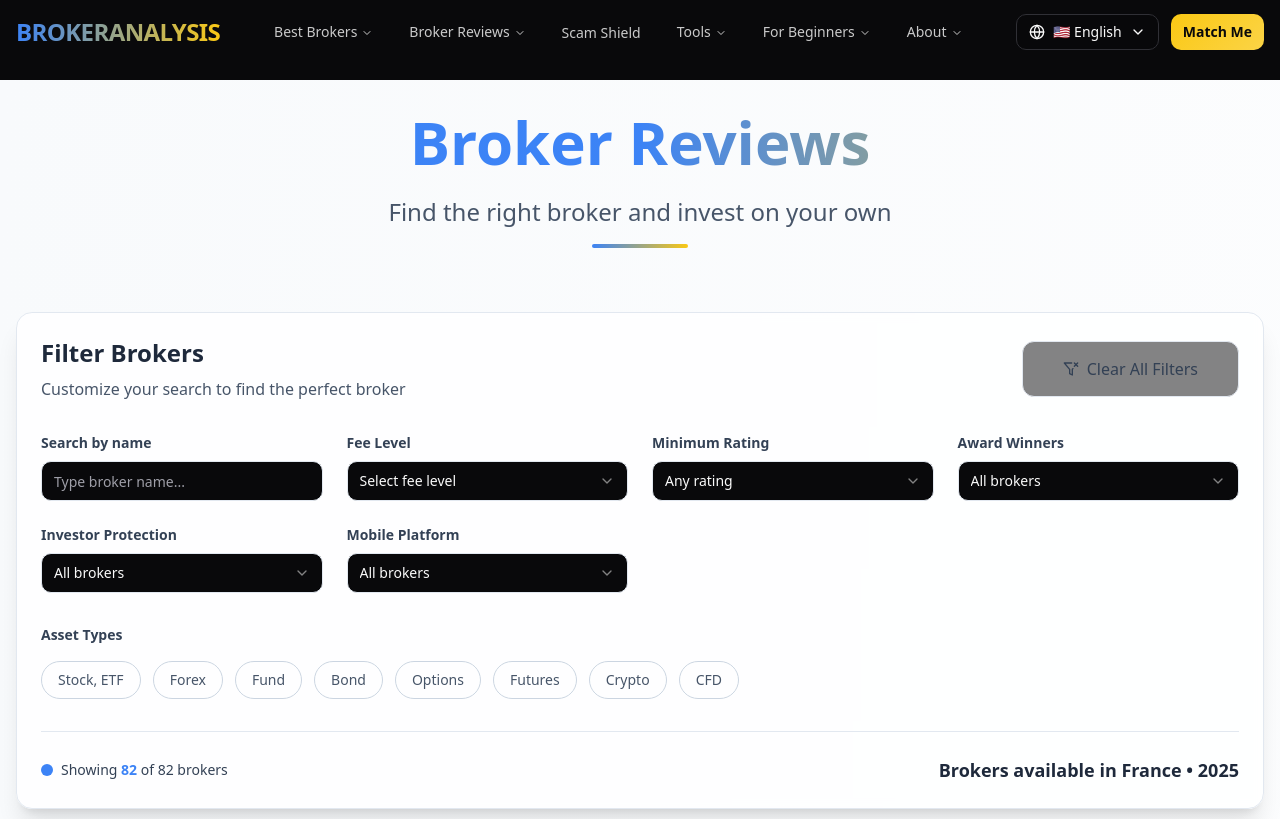
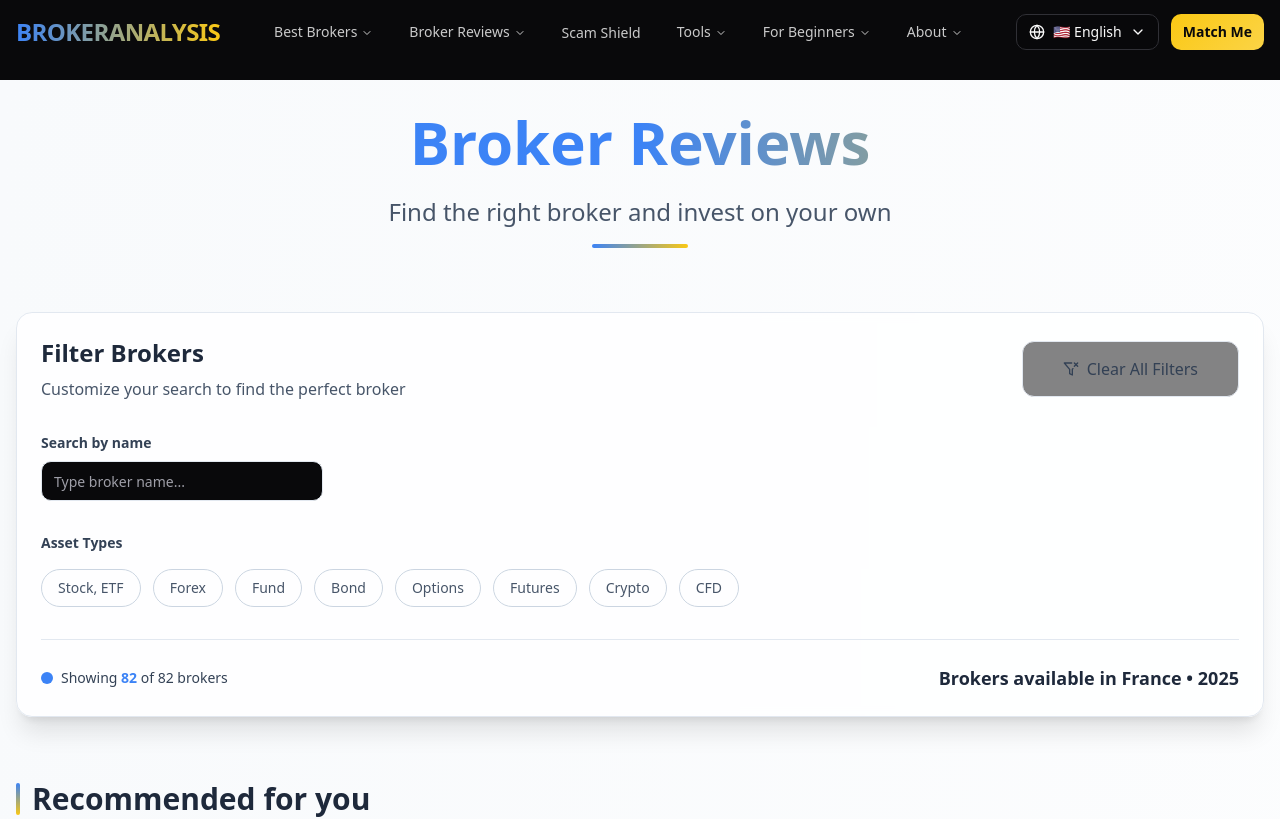
Before and after one commit to vivaluxo37/broker-guardian-pulse, a React (Vite) app: page /broker-reviews in a window 1280 px wide. Shown: the top 819 px of the page. Built offline with nearby package versions, Linux system fonts and the light colour scheme.

Commit message:
Remove unused filters
Remove all filters except asset types.

```diff
--- a/src/pages/BrokerReviews.tsx
+++ b/src/pages/BrokerReviews.tsx
@@ -1341,92 +1341,6 @@ const BrokerReviews = () => {
                   onChange={(e) => setSearchTerm(e.target.value)}
                   className="border-slate-200 focus:border-primary transition-colors duration-200"
                 />
-              </div>
-
-              {/* Fee Level Filter */}
-              <div className="space-y-2">
-                <label className="text-sm font-semibold text-slate-700 block">Fee Level</label>
-                <Select value={selectedFeeLevel} onValueChange={setSelectedFeeLevel}>
-                  <SelectTrigger className="border-slate-200 focus:border-primary">
-                    <SelectValue placeholder="Select fee level" />
-                  </SelectTrigger>
-                  <SelectContent className="bg-white border-slate-200">
-                    <SelectItem value="all">All levels</SelectItem>
-                    <SelectItem value="Low">Low fees</SelectItem>
-                    <SelectItem value="Average">Average fees</SelectItem>
-                    <SelectItem value="High">High fees</SelectItem>
-                  </SelectContent>
-                </Select>
-              </div>
-
-              {/* Minimum Rating Filter */}
-              <div className="space-y-2">
-                <label className="text-sm font-semibold text-slate-700 block">Minimum Rating</label>
-                <Select value={minRating.toString()} onValueChange={(value) => setMinRating(Number(value))}>
-                  <SelectTrigger className="border-slate-200 focus:border-primary">
-                    <SelectValue placeholder="Select minimum rating" />
-                  </SelectTrigger>
-                  <SelectContent className="bg-white border-slate-200">
-                    <SelectItem value="0">Any rating</SelectItem>
-                    <SelectItem value="3">3+ stars</SelectItem>
-                    <SelectItem value="4">4+ stars</SelectItem>
-                    <SelectItem value="4.5">4.5+ stars</SelectItem>
-                  </SelectContent>
-                </Select>
-              </div>
-
-              {/* Award Winner Filter */}
-              <div className="space-y-2">
-                <label className="text-sm font-semibold text-slate-700 block">Award Winners</label>
-                <Select
-                  value={isAwardWinner === null ? "all" : isAwardWinner.toString()}
-                  onValueChange={(value) => setIsAwardWinner(value === "all" ? null : value === "true")}
-                >
-                  <SelectTrigger className="border-slate-200 focus:border-primary">
-                    <SelectValue placeholder="Filter by awards" />
-                  </SelectTrigger>
-                  <SelectContent className="bg-white border-slate-200">
-                    <SelectItem value="all">All brokers</SelectItem>
-                    <SelectItem value="true">Award winners only</SelectItem>
-                    <SelectItem value="false">Non-award winners</SelectItem>
-                  </SelectContent>
-                </Select>
-              </div>
-
-              {/* Investor Protection Filter */}
-              <div className="space-y-2">
-                <label className="text-sm font-semibold text-slate-700 block">Investor Protection</label>
-                <Select
-                  value={hasInvestorProtection === null ? "all" : hasInvestorProtection.toString()}
-                  onValueChange={(value) => setHasInvestorProtection(value === "all" ? null : value === "true")}
-                >
-                  <SelectTrigger className="border-slate-200 focus:border-primary">
-                    <SelectValue placeholder="Protection status" />
-                  </SelectTrigger>
-                  <SelectContent className="bg-white border-slate-200">
-                    <SelectItem value="all">All brokers</SelectItem>
-                    <SelectItem value="true">With protection</SelectItem>
-                    <SelectItem value="false">Without protection</SelectItem>
-                  </SelectContent>
-                </Select>
-              </div>
-
-              {/* Mobile Platform Filter */}
-              <div className="space-y-2">
-                <label className="text-sm font-semibold text-slate-700 block">Mobile Platform</label>
-                <Select
-                  value={hasMobilePlatform === null ? "all" : hasMobilePlatform.toString()}
-                  onValueChange={(value) => setHasMobilePlatform(value === "all" ? null : value === "true")}
-                >
-                  <SelectTrigger className="border-slate-200 focus:border-primary">
-                    <SelectValue placeholder="Mobile app availability" />
-                  </SelectTrigger>
-                  <SelectContent className="bg-white border-slate-200">
-                    <SelectItem value="all">All brokers</SelectItem>
-                    <SelectItem value="true">With mobile app</SelectItem>
-                    <SelectItem value="false">No mobile app</SelectItem>
-                  </SelectContent>
-                </Select>
               </div>
             </div>
 
```
